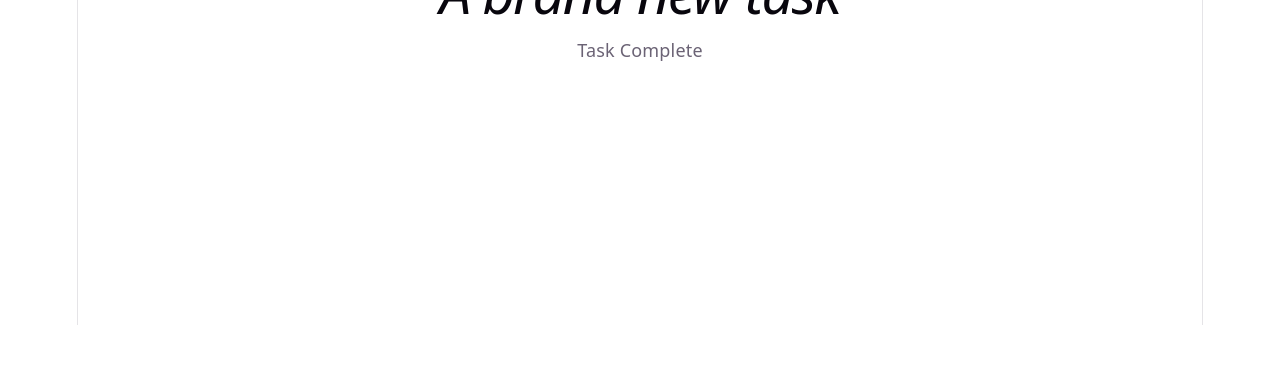
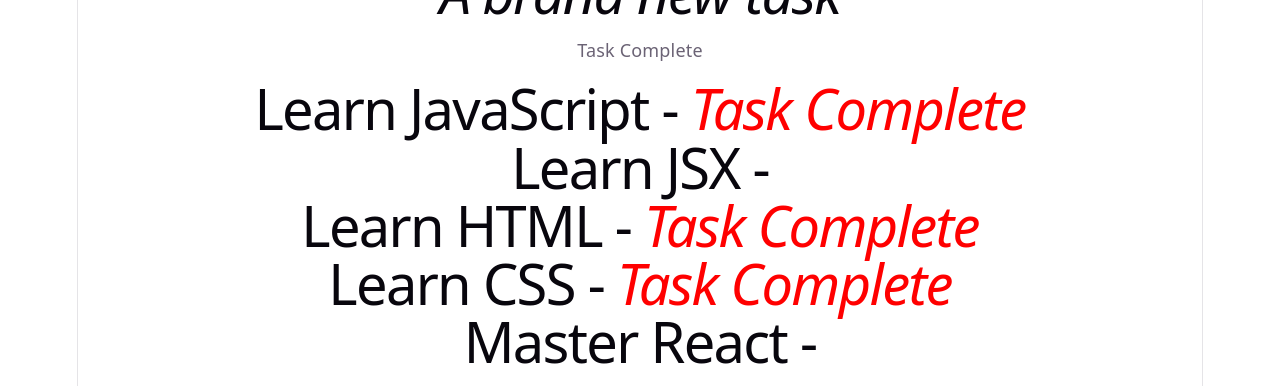
Before and after one commit to thara-messeroux/modern-javascript-syntax-lab, a React (Vite) app: page / in a window 1280 px wide. Shown: the part 475-861 px from the top of the page. Before the commit the page ends 800 px from the top, so only its background shows below. Built offline with nearby package versions, Linux system fonts and the light colour scheme.

Commit message:
feat: implement todo object and task completion logic

```diff
--- a/src/App.jsx
+++ b/src/App.jsx
@@ -26,11 +26,30 @@
   );
 };
 
+const Todo = (props) => {
+  const { todo } = props
+  const taskComplete = todo.done ? "Task Complete" : "";
+
+  return (
+    <div>
+      <h1>{todo.text} -  <em style={{color: 'red'}}>{taskComplete}</em></h1>
+    </div>
+  );
+};
+
 function App(props) {
   // We can write any business logic inside of the function before the return
-  const todo = { text: 'A brand new task', done: true };
+  const todo = { text: "A brand new task", done: true };
 
-  const taskComplete = todo.done ? "Task Complete" : ""
+  const todos = [
+   { text: "Learn JavaScript", done: true },
+    { text: "Learn JSX", done: false },
+    { text: "Learn HTML", done: true },
+    { text: "Learn CSS", done: true },
+    { text: "Master React", done: false },
+  ];
+
+  const taskComplete = todo.done ? "Task Complete" : "";
 
   return (
     <div className="bg-blue font-red">
@@ -46,10 +65,15 @@
       <CustomButton isLoggedIn={true} name="Carlos" color="red"></CustomButton>
 
       <div>
-        <h1><em>{todo.text}</em></h1>
-        <p>{taskComplete}</p>
+        <h1>
+          <em>{todo.text}</em>
+        </h1>
+        <p>{todo.done ? "Task Complete" : ""}</p>
       </div>
+
+          { todos.map(t => <Todo todo={t} />) }
     </div>
+
   );
 }
 
```
